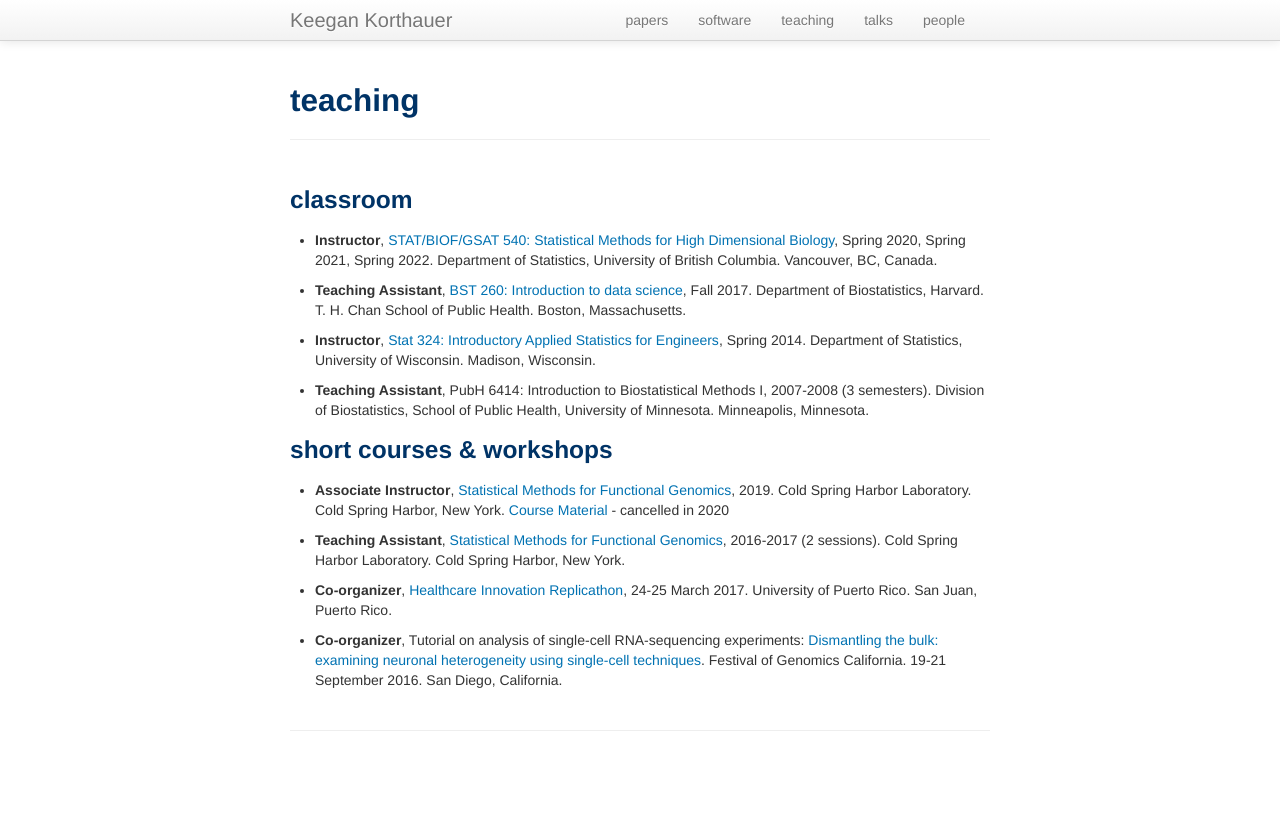
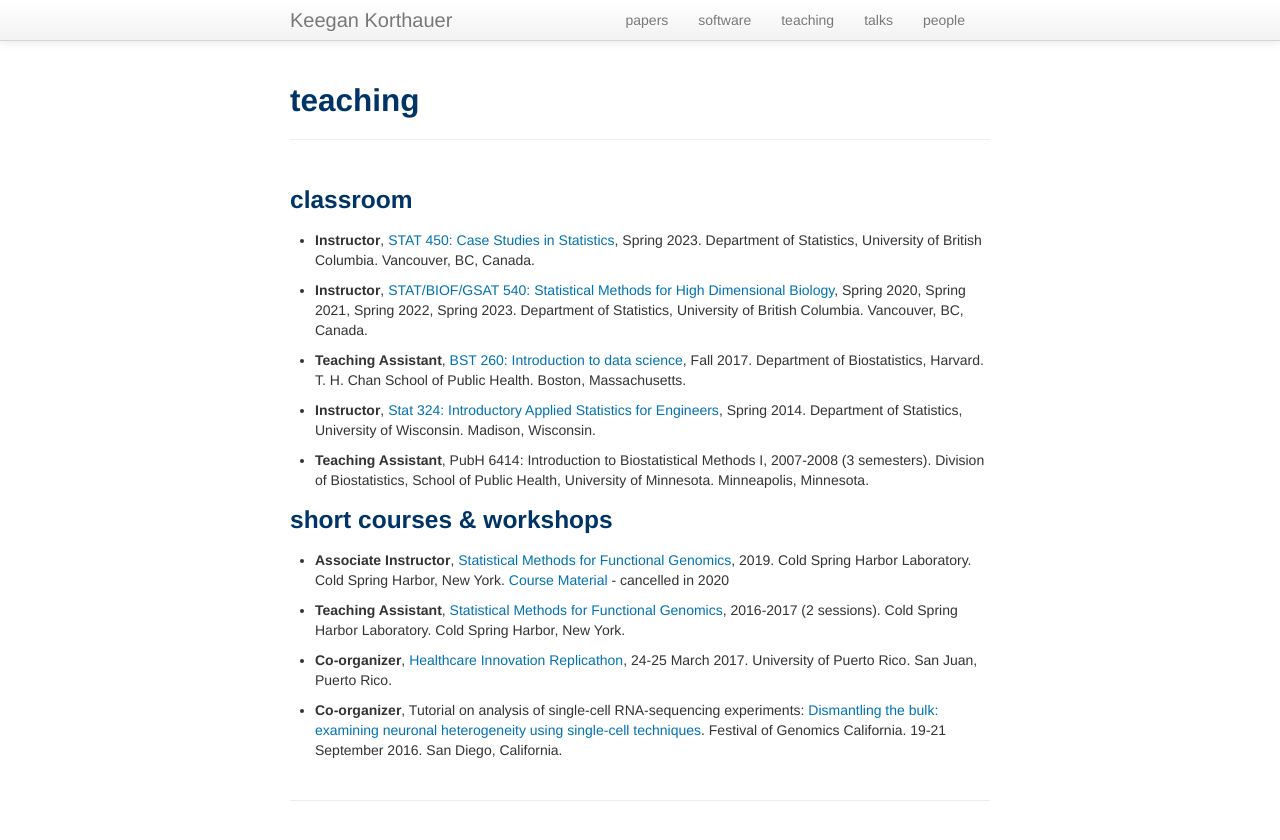
Before and after one commit to kdkorthauer/kdkorthauer.github.io, a Jekyll site: the page built from pages/teaching.md, in a window 1280 px wide. Shown: the top 840 px of the page. Built offline with Jekyll 4.4.1, drawn with Linux system fonts in a browser that asks for light colours.

Commit message:
update teaching

```diff
--- a/pages/teaching.md
+++ b/pages/teaching.md
@@ -16,7 +16,9 @@ title: teaching
 
 ### classroom
 
-- **Instructor**, [STAT/BIOF/GSAT 540: Statistical Methods for High Dimensional Biology](https://stat540-ubc.github.io/), Spring 2020, Spring 2021, Spring 2022. Department of Statistics, University of British Columbia. Vancouver, BC, Canada.
+- **Instructor**, [STAT 450: Case Studies in Statistics](https://ubc-stat.github.io/stat-450/), Spring 2023. Department of Statistics, University of British Columbia. Vancouver, BC, Canada.
+
+- **Instructor**, [STAT/BIOF/GSAT 540: Statistical Methods for High Dimensional Biology](https://stat540-ubc.github.io/), Spring 2020, Spring 2021, Spring 2022, Spring 2023. Department of Statistics, University of British Columbia. Vancouver, BC, Canada.
 
 - **Teaching Assistant**, [BST 260: Introduction to data science](https://datasciencelabs.github.io), Fall 2017. Department of Biostatistics, Harvard. T. H. Chan School of Public Health. Boston, Massachusetts.
 
```
